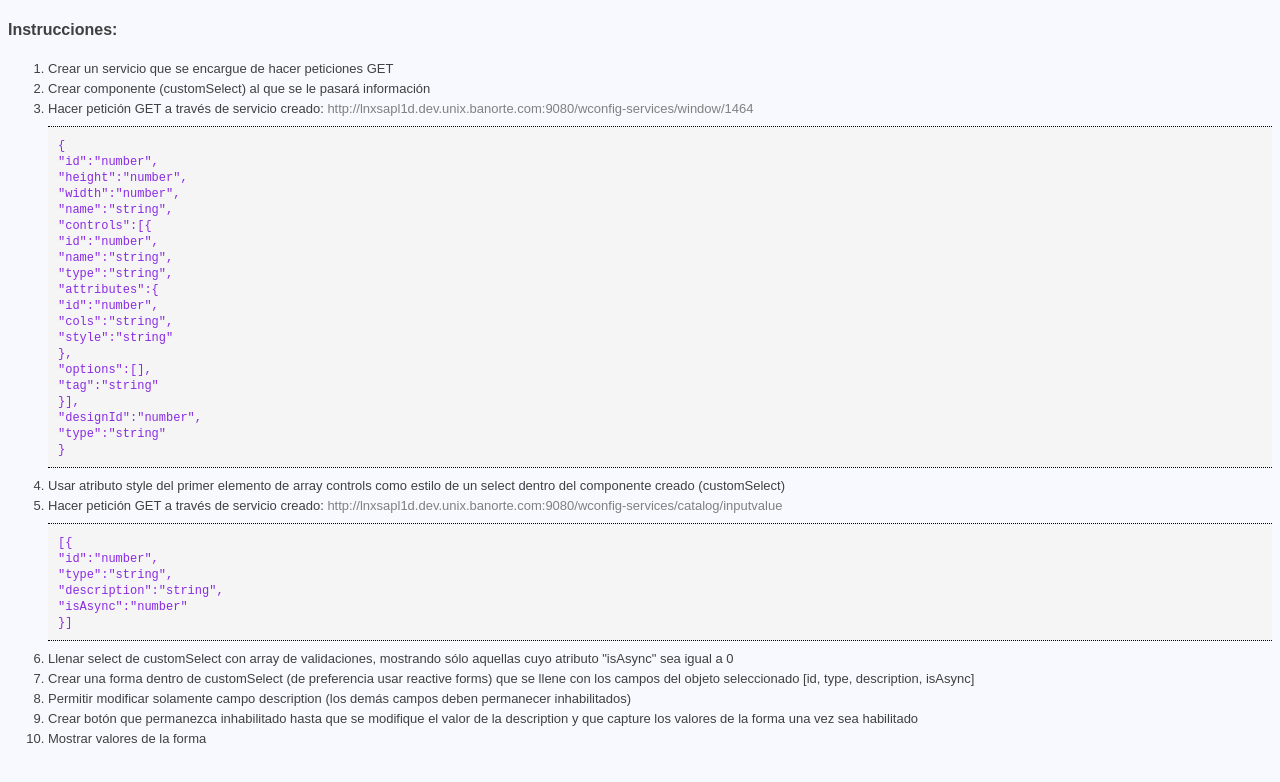
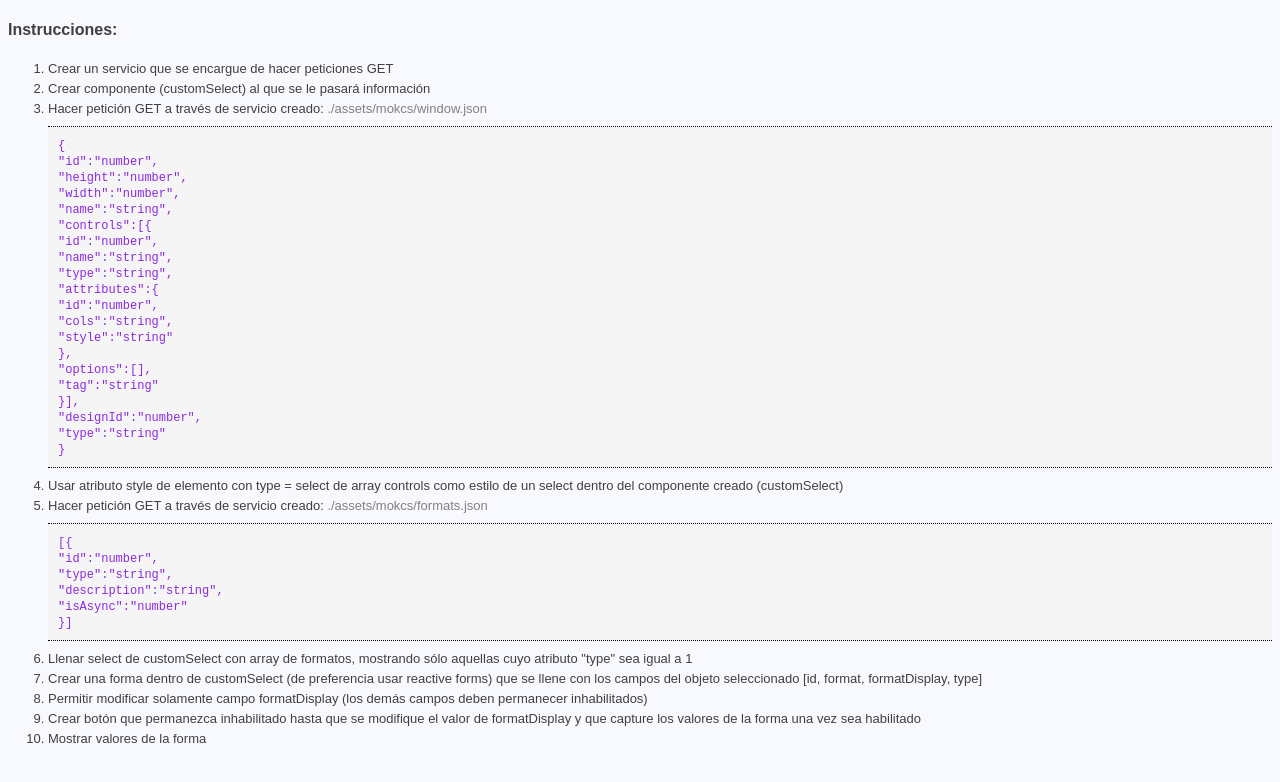
Before and after one commit to gmorklla/test, an Angular app: page / in a window 1280 px wide. Shown: the top 782 px of the page. Built offline with nearby package versions, Linux system fonts and the light colour scheme.

Commit message:
Update app.component.html
Usando diferentes assets, ahora locales

```diff
--- a/src/app/app.component.html
+++ b/src/app/app.component.html
@@ -8,37 +8,37 @@
   </li>
   <li>
     Hacer petición GET a través de servicio creado:
-    <span>http://lnxsapl1d.dev.unix.banorte.com:9080/wconfig-services/window/1464</span>
+    <span>./assets/mokcs/window.json</span>
     <div class="codeDiv">
       <code [innerHTML]="windowI | htmlCode">
       </code>
     </div>
   </li>
   <li>
-    Usar atributo style del primer elemento de array controls como estilo de un select dentro del componente creado
+    Usar atributo style de elemento con type = select de array controls como estilo de un select dentro del componente creado
     (customSelect)
   </li>
   <li>
     Hacer petición GET a través de servicio creado:
-    <span>http://lnxsapl1d.dev.unix.banorte.com:9080/wconfig-services/catalog/inputvalue</span>
+    <span>./assets/mokcs/formats.json</span>
     <div class="codeDiv">
       <code [innerHTML]="validaciones | htmlCode">
       </code>
     </div>
   </li>
   <li>
-    Llenar select de customSelect con array de validaciones, mostrando sólo aquellas cuyo atributo "isAsync" sea igual a
-    0
+    Llenar select de customSelect con array de formatos, mostrando sólo aquellas cuyo atributo "type" sea igual a
+    1
   </li>
   <li>
     Crear una forma dentro de customSelect (de preferencia usar reactive forms) que se llene con los campos del objeto
-    seleccionado [id, type, description, isAsync]
+    seleccionado [id, format, formatDisplay, type]
   </li>
   <li>
-    Permitir modificar solamente campo description (los demás campos deben permanecer inhabilitados)
+    Permitir modificar solamente campo formatDisplay (los demás campos deben permanecer inhabilitados)
   </li>
   <li>
-    Crear botón que permanezca inhabilitado hasta que se modifique el valor de la description y que capture los valores
+    Crear botón que permanezca inhabilitado hasta que se modifique el valor de formatDisplay y que capture los valores
     de la forma una vez sea habilitado
   </li>
   <li>Mostrar valores de la forma</li>
```
